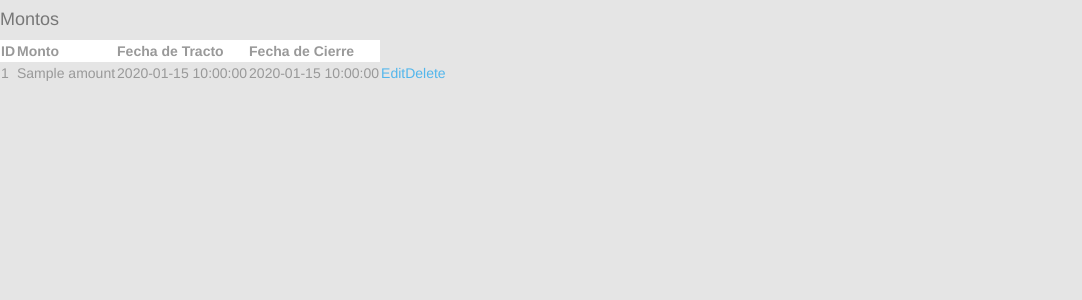
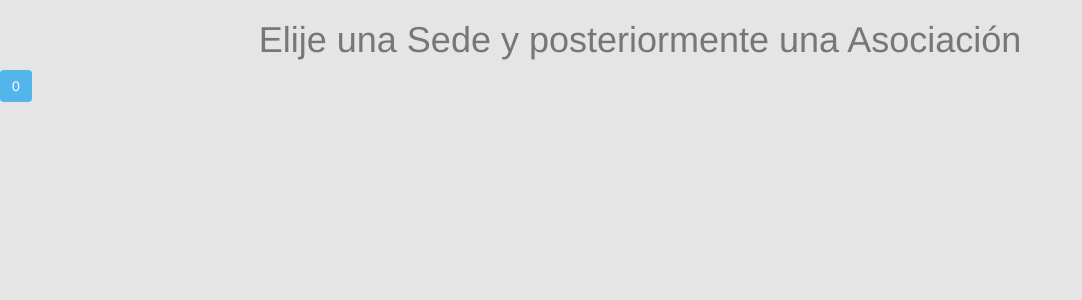
Before and after one commit to raguilar0/TCU_FEUCR, a CakePHP app: template soft/src/Template/Amounts/index.ctp in a window 1280 px wide. Shown: the top 300 px of the page, without its empty margins (0-1082 px from the left). Run offline with PHP 8.4 and a stand-in for CakePHP, Linux system fonts and the light colour scheme; the template is opened without the code that fills it: most values are stand-ins (such as "Sample title", 1, 10 or a date in 2020); some libraries are stand-ins or nearby versions.

Commit message:
Afinando detalles

```diff
--- a/soft/src/Template/Amounts/index.ctp
+++ b/soft/src/Template/Amounts/index.ctp
@@ -1,45 +1,48 @@
-<h4>Montos</h4>
+
+ <h1 style="text-align:center;">Elije una Sede y posteriormente una Asociación</h1>
+
+<?php
+
+    $counter = 0;
+
+    foreach ($data as $key => $value) {
+
+        if(($counter % 12) == 0)
+        {
+            echo "<div class = 'row'>";
+        }
+
+        echo "<div class = 'col-xs-12 col-md-4 colSedes'>";
+
+        echo "<button data-toggle='collapse' class='btn btn-primary' data-target='#id".$counter."'>".$key."</button>";
+        echo "<div id = 'id".$counter."'class='collapse'>";
+            for ($i=0; $i < count($data[$key]); $i++) {
+
+                echo "<h4>";
+                echo $this->Html->link($data[$key][$i]['name'],'/amounts/show_information/'.$data[$key][$i]['id']);
+                echo "</h4>";
+
+             }
+
+        echo "</div>";
+
+        echo "</div>";
+
+        $counter += 4;
+
+        if(($counter % 12) == 0)
+        {
+            echo "</div>";
+        }
 
 
 
-<!-- link to add new users page -->
-<!-- <div class='upper-right-opt'>
-    <?php echo $this->Html->link( '+ New User', array( 'action' => 'add' ) ); ?>
-</div>
- -->
-<table style='padding:5px;'>
-    <!-- table heading -->
-    <tr style='background-color:#fff;'>
-        <th>ID</th>
-        <th>Monto</th>
-        <th>Fecha de Tracto</th>
-        <th>Fecha de Cierre</th>
-    </tr>
+    }
 
-<?php
+    if(($counter % 12) != 0)
+    {
+        echo "</div>";
+    }
 
 
-    //loop to show all retrieved records
-    foreach( $amounts as $amount ){
-
-        echo "<tr>";
-            echo "<td>{$amount['Amount']['id']}</td>";
-            echo "<td>{$amount['Amount']['amount']}</td>";
-            echo "<td>{$amount['Amount']['date']}</td>";
-            echo "<td>{$amount['Amount']['deadline']}</td>";
-            //here are the links to edit and delete actions
-            echo "<td class='actions'>";
-                echo $this->Html->link( 'Edit', array('action' => 'edit', $amount['Amount']['id']) );
-
-                //in cakephp 2.0, we won't use get request for deleting records
-                //we use post request (for security purposes)
-                echo $this->Form->postLink( 'Delete', array(
-                        'action' => 'delete',
-                        $amount['Amount']['id']), array(
-                            'confirm'=>'Are you sure you want to delete that user?' ) );
-            echo "</td>";
-        echo "</tr>";
-    }
 ?>
-
-</table>
--- a/soft/src/Template/Associations/show_associations.ctp
+++ b/soft/src/Template/Associations/show_associations.ctp
@@ -1,4 +1,4 @@
-<h1 style="text-align:center;">Elije una Sede y posteriormente una Asociación</h1>
+<h1 style="text-align:center;">Elegí una Sede y posteriormente una Asociación</h1>
 
 <div class="row text-center addBtn">
 	<div class="col-xs-12">
@@ -25,8 +25,6 @@
 
 				echo "<h4>";
 				echo $data[$key][$i]['name']." ";
-				echo $this->Html->link('','/associations/modify/'.$data[$key][$i]['id'],['class'=>'glyphicon glyphicon-pencil'])." ";
-				echo $this->Html->link('','/associations/delete/'.$data[$key][$i]['id'],['class'=>'glyphicon glyphicon-trash']);
 
 				echo "</h4>";
 
--- a/soft/webroot/css/views.css
+++ b/soft/webroot/css/views.css
@@ -22,10 +22,14 @@ h1{
 }
 
 
-
 .colSedes
 {
   margin-bottom: 25px;
+}
+
+.colSedes .glyphicon-trash
+{
+  color: red;
 }
 
 
```
Also changed, not shown: soft/src/Controller/AmountsController.php (+40 -0 lines), soft/src/Controller/AssociationsController.php (+12 -0 lines), soft/src/Template/Amounts/show_information.ctp (added, +22 -0 lines).
